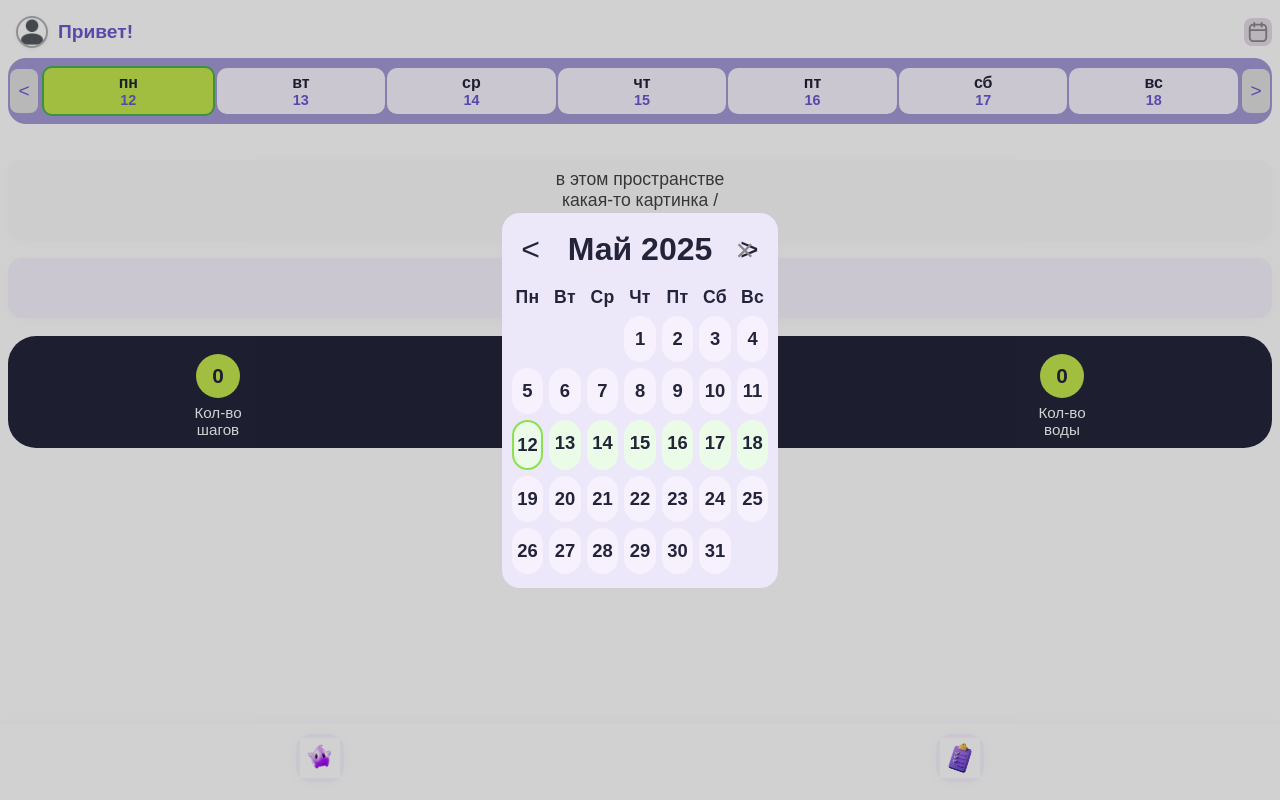
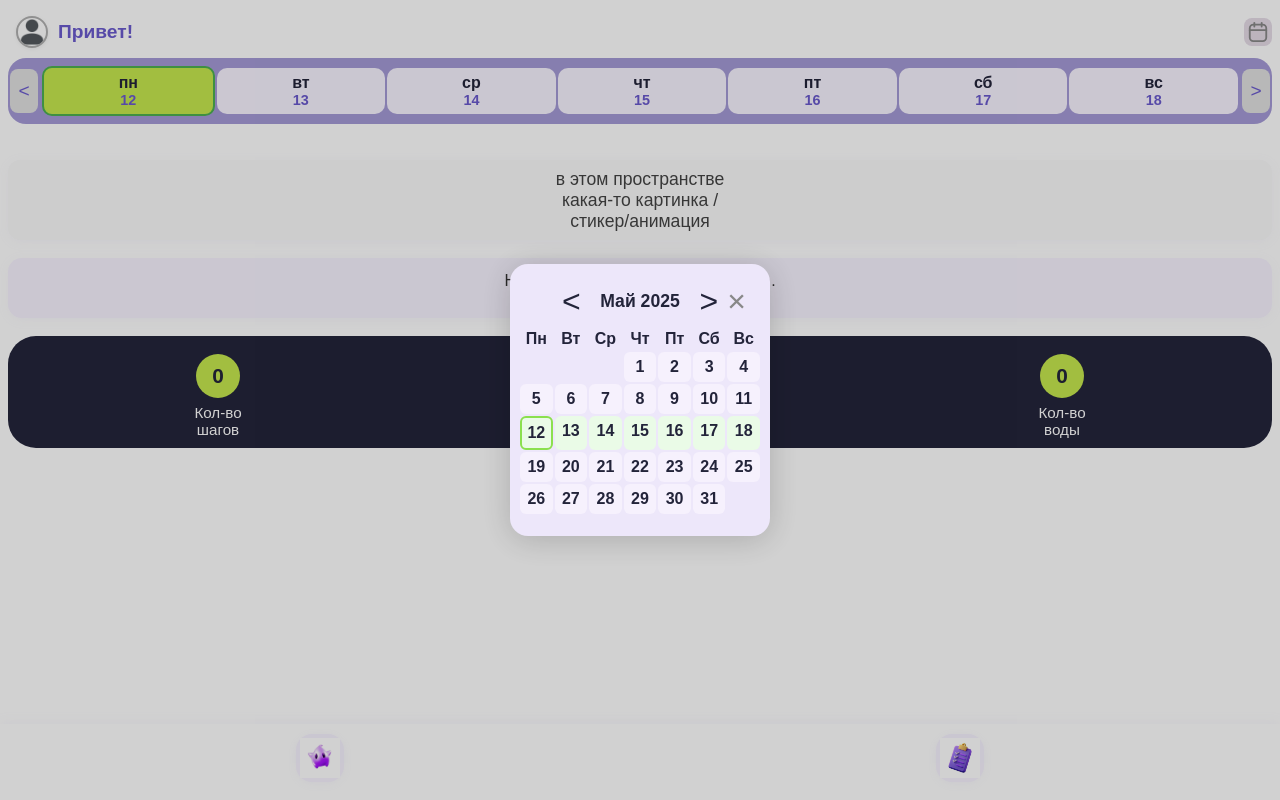
Before and after one commit to TOR2077/ZdorovoPopovich, a React (Create React App) app: page / in a window 1280 px wide. Both pictures are taken after a click on the button 1258 px from the left and 32 px from the top of the page. Built offline with nearby package versions, Linux system fonts and the light colour scheme.

Commit message:
upgrade UX: color  calendar 1.4

```diff
--- a/src/components/MonthCalendar.css
+++ b/src/components/MonthCalendar.css
@@ -11,7 +11,7 @@
 .month-modal {
   background: #ede7fa;
   border-radius: 18px;
-  box-shadow: none;
+  box-shadow: 0 4px 32px rgba(0,0,0,0.18);
   padding: 18px 10px 14px 10px;
   min-width: 240px;
   max-width: 95vw;
@@ -23,10 +23,10 @@
   display: flex;
   align-items: center;
   justify-content: center;
-  gap: 18px;
-  font-size: 2rem;
+  gap: 10px;
+  font-size: 1.1rem;
   font-weight: bold;
-  margin-bottom: 18px;
+  margin-bottom: 10px;
   color: #23243a;
 }
 
@@ -62,20 +62,19 @@
 .month-weekdays {
   display: grid;
   grid-template-columns: repeat(7, 1fr);
-  gap: 6px;
-  margin-bottom: 8px;
-  font-size: 1.1rem;
+  gap: 2px;
+  margin-bottom: 4px;
+  font-size: 1rem;
   color: #23243a;
   text-align: center;
   font-weight: bold;
-  letter-spacing: 0.02em;
 }
 
 .month-days {
   display: grid;
   grid-template-columns: repeat(7, 1fr);
-  gap: 6px;
-  font-size: 1.2rem;
+  gap: 2px;
+  font-size: 1rem;
   text-align: center;
 }
 
@@ -84,12 +83,12 @@
 }
 
 .month-days span {
-  padding: 12px 0;
-  border-radius: 16px;
+  padding: 6px 0;
+  border-radius: 6px;
   background: #f6f1fd;
   margin: 0;
   display: block;
-  font-size: 1.15rem;
+  font-size: 1rem;
   font-weight: bold;
   color: #23243a;
   transition: background 0.2s, color 0.2s, border 0.2s;
```
